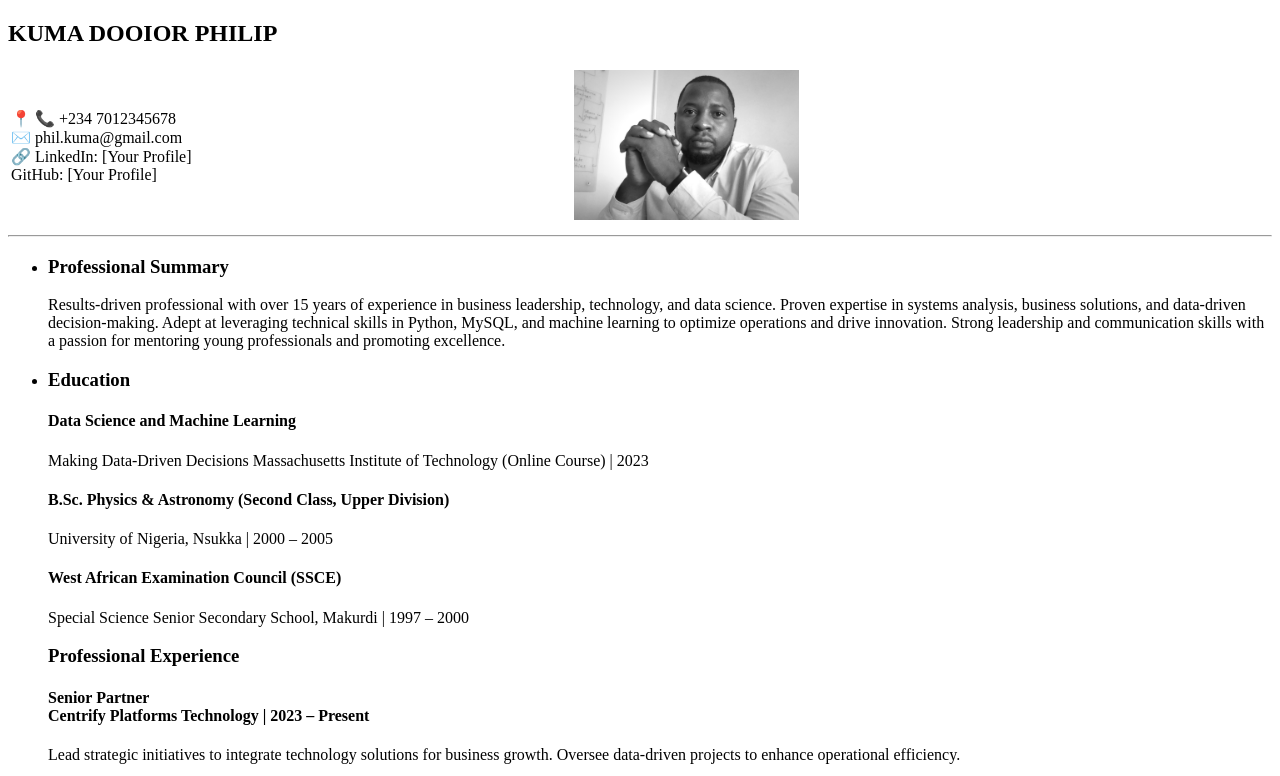
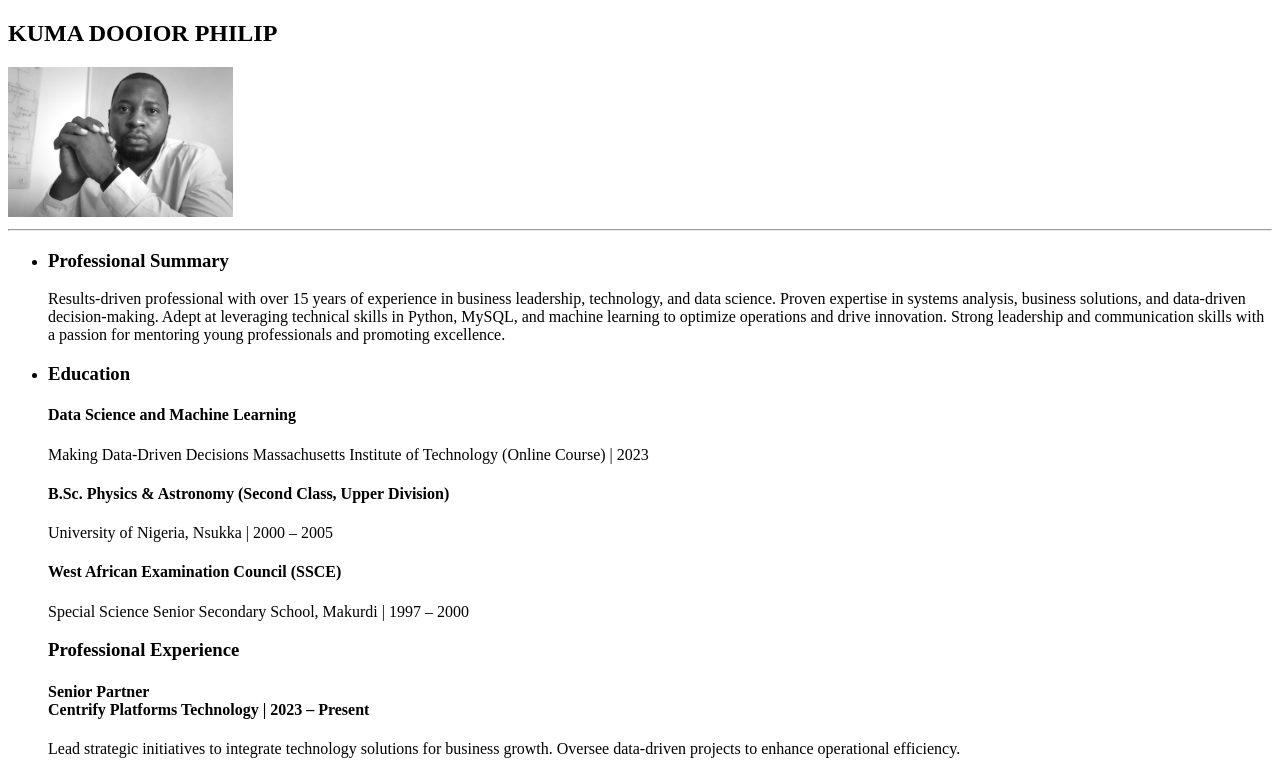
Before and after one commit to philipkuma/resume, a plain HTML site: page index.html in a window 1280 px wide. Shown: the top 776 px of the page. Drawn offline with Linux system fonts and the light colour scheme.

Commit message:
Update index.html

```diff
--- a/index.html
+++ b/index.html
@@ -8,22 +8,9 @@
     </head>
     <body>
         <h2>KUMA DOOIOR PHILIP</h2>
-        <table style="width:100%">
-            <tr>
-                <td>
-                    <p>
-                    📍
-                    📞 +234 7012345678 <br> ✉️ phil.kuma@gmail.com<br>
-                    🔗 LinkedIn: [Your Profile] <br>
-                    GitHub: [Your Profile]<br>
-                    </p>
-                </td>
-                <td>
-                    <img src="./assets/images/philip-photo.png" height="150">
-                </td>
 
-            </tr>
-        </table>
+             <img src="./assets/images/philip-photo.png" height="150">
+
         <hr>
         <ul>
             <li><h3>Professional Summary</h3></li>
```
